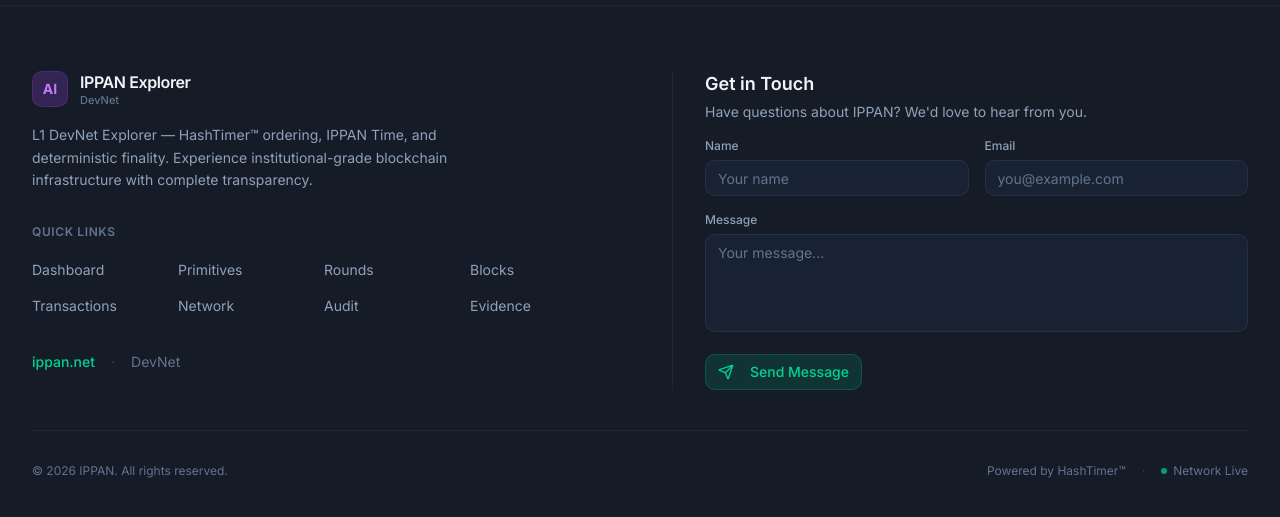
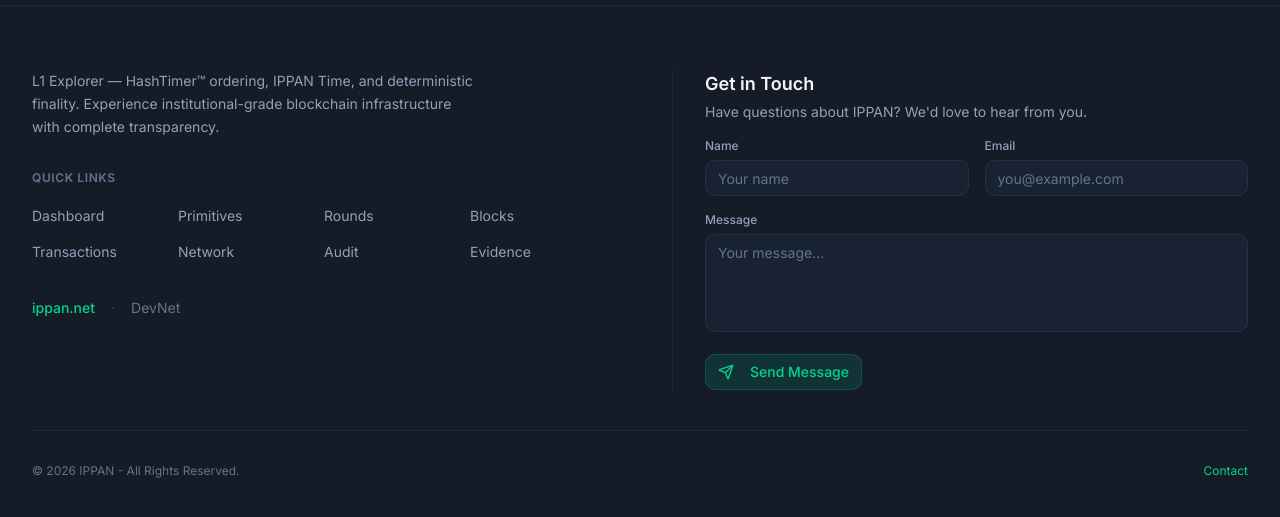
Before and after one commit to dmrl789/l1-explorer3, a Next.js app: page / in a window 1280 px wide. Shown: the part 753-1270 px from the top of the page. Built offline with nearby package versions, Linux system fonts and the light colour scheme; no server answers.

Commit message:
Simplify footer branding content

```diff
--- a/src/components/footer.tsx
+++ b/src/components/footer.tsx
@@ -22,19 +22,10 @@
         <div className="grid gap-10 lg:grid-cols-2 lg:gap-16">
           {/* Left Column - About & Navigation */}
           <div className="space-y-8">
-            {/* Logo & Description */}
+            {/* Description */}
             <div className="space-y-4">
-              <div className="flex items-center gap-3">
-                <div className="grid h-9 w-9 place-items-center rounded-lg bg-purple-500/20 text-purple-400 font-bold text-sm border border-purple-500/20">
-                  AI
-                </div>
-                <div className="leading-tight">
-                  <div className="text-base font-semibold tracking-tight text-slate-100">IPPAN Explorer</div>
-                  <div className="text-[11px] text-slate-500 font-medium">DevNet</div>
-                </div>
-              </div>
               <p className="text-sm text-slate-400 max-w-md leading-relaxed">
-                L1 DevNet Explorer — HashTimer™ ordering, IPPAN Time, and deterministic finality.
+                L1 Explorer — HashTimer™ ordering, IPPAN Time, and deterministic finality.
                 Experience institutional-grade blockchain infrastructure with complete transparency.
               </p>
             </div>
@@ -73,25 +64,20 @@
           </div>
 
           {/* Right Column - Contact Form */}
-          <div className="lg:pl-8 lg:border-l lg:border-slate-700/30">
+          <div id="contact" className="lg:pl-8 lg:border-l lg:border-slate-700/30">
             <ContactForm />
           </div>
         </div>
 
         {/* Bottom Bar */}
         <div className="mt-10 pt-8 border-t border-slate-700/30">
-          <div className="flex flex-col items-center gap-4 sm:flex-row sm:justify-between">
-            <p className="text-xs text-slate-500">
-              © 2026 IPPAN. All rights reserved.
+          <div className="flex flex-col items-center gap-2 text-xs text-slate-500 sm:flex-row sm:justify-between">
+            <p>
+              © 2026 IPPAN - All Rights Reserved.
             </p>
-            <div className="flex items-center gap-4 text-xs text-slate-500">
-              <span>Powered by HashTimer™</span>
-              <span className="text-slate-700">·</span>
-              <span className="flex items-center gap-1.5">
-                <span className="h-1.5 w-1.5 rounded-full bg-emerald-500 animate-pulse" />
-                Network Live
-              </span>
-            </div>
+            <Link href="#contact" className="hover:text-emerald-400 transition-colors">
+              Contact
+            </Link>
           </div>
         </div>
       </div>
```
